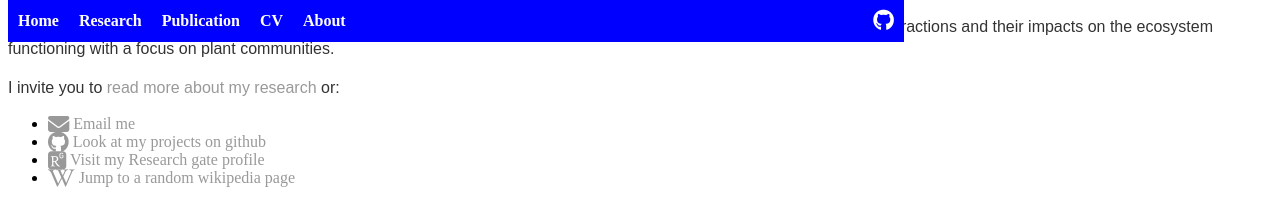
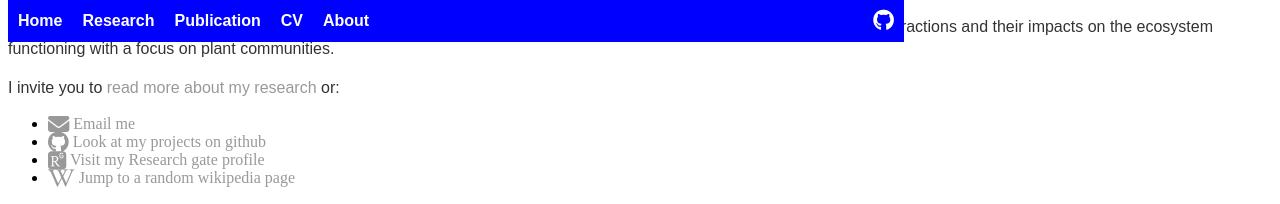
Before and after one commit to alaindanet/alaindanet.github.io, a Jekyll site: the page built from index.md, in a window 1280 px wide. Shown: the top 204 px of the page. Built offline with Jekyll 4.4.1, drawn with Linux system fonts in a browser that asks for light colours; nearby versions of some CDN libraries; some web fonts are replaced.

Commit message:
Update main.css

```diff
--- a/css/main.css
+++ b/css/main.css
@@ -14,7 +14,7 @@ body {
 }
 
 nav ul, footer ul {
-    font-family: $title;
+    font-family: "Arial";
     padding: 0px;
     list-style: none;
     font-weight: bold;
```
